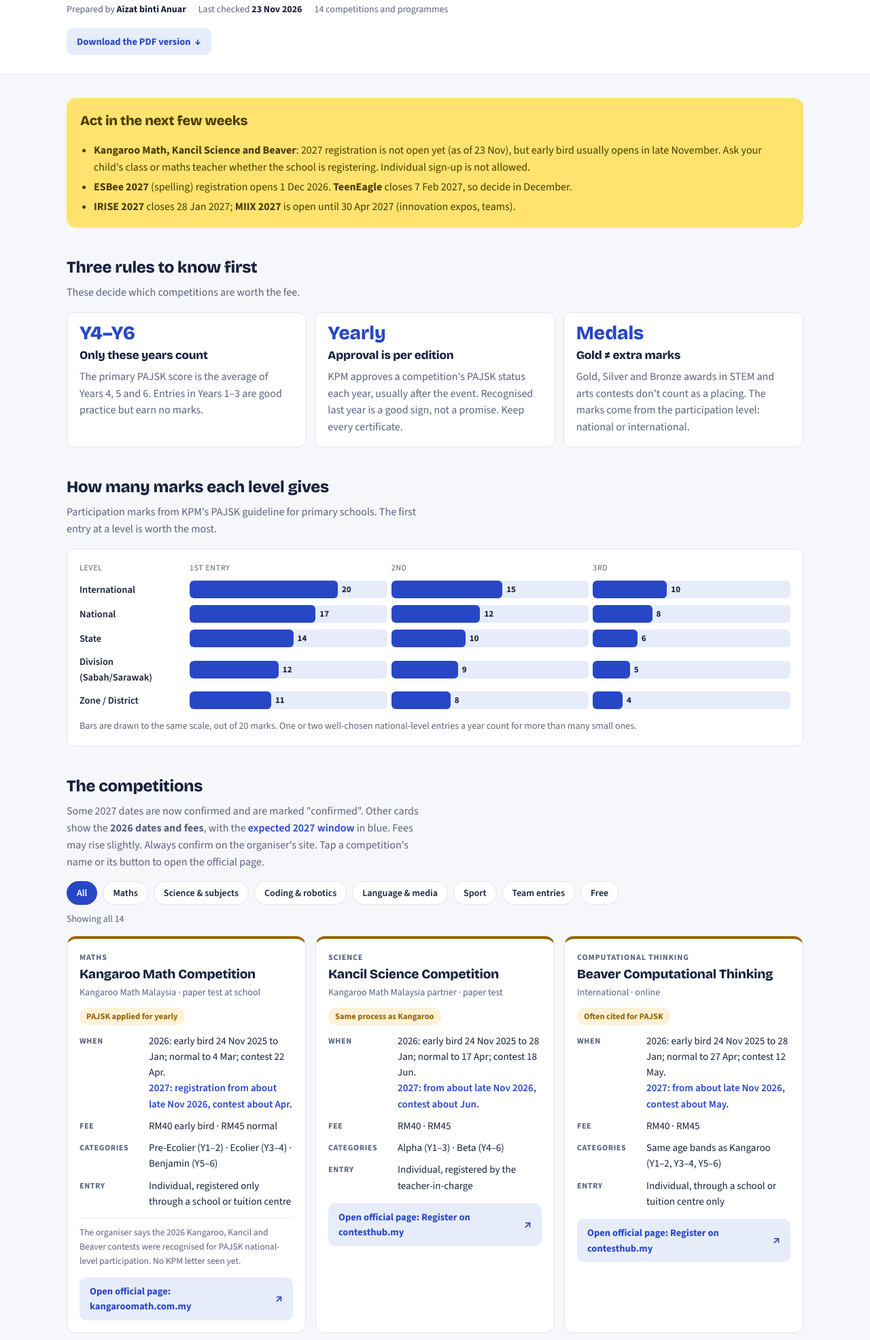
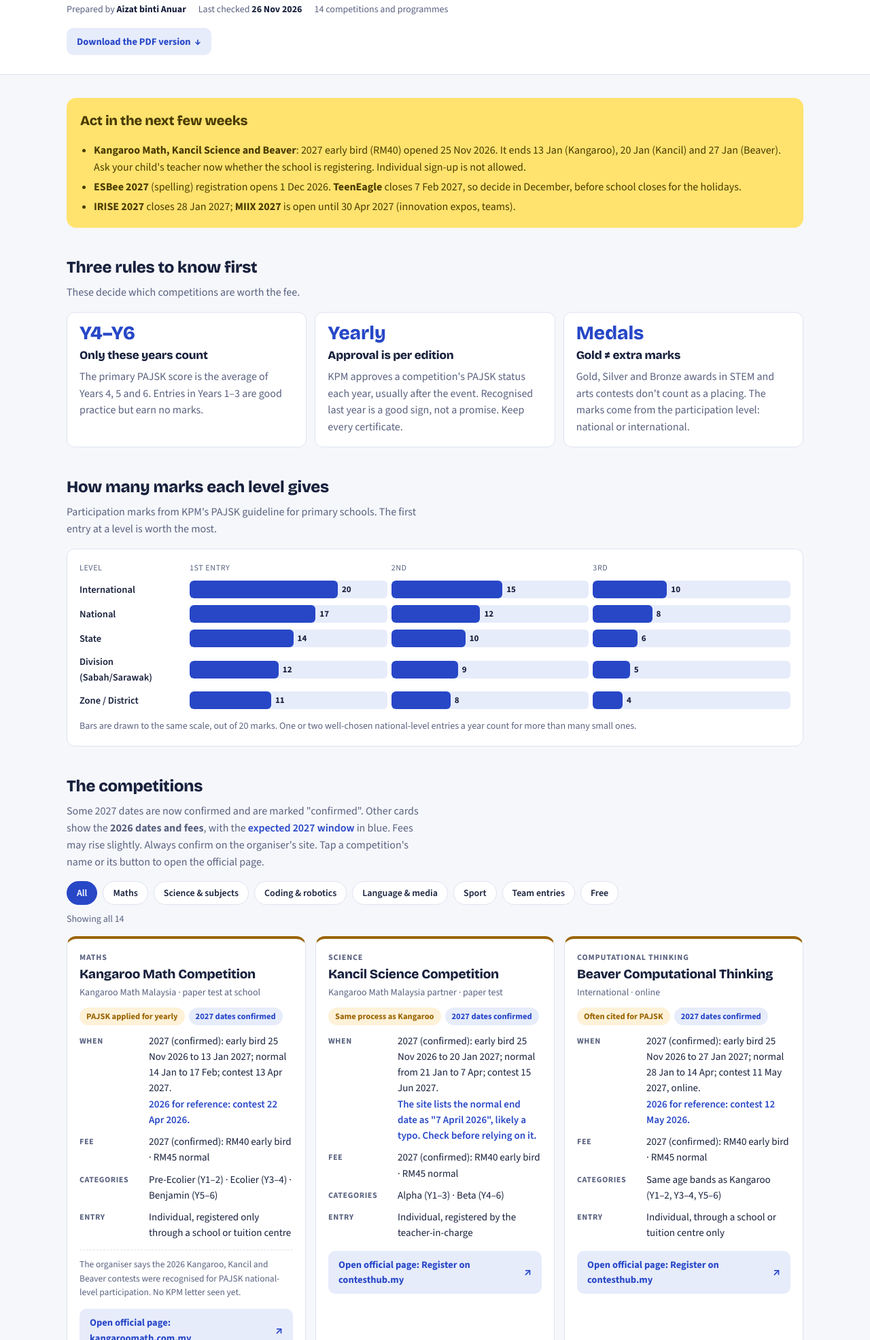
Before and after one commit to aizatbtanuar-12/pajskcompetition, a plain HTML site: page index.html in a window 1280 px wide. Shown: the part 267-2238 px from the top of the page at 68% size. Drawn offline with nearby package versions, Linux system fonts and the light colour scheme.

Commit message:
Kangaroo, Kancil and Beaver 2027 dates and fees confirmed; act box and planner updated
Co-Authored-By: Claude Opus 5.5 <noreply@anthropic.com>

```diff
--- a/index.html
+++ b/index.html
@@ -138,7 +138,7 @@ footer .copy{font-family:var(--display);font-weight:800;font-size:16px;color:var
   <div class="kicker">A guide for parents · Year 4 to Year 6</div>
   <h1>Competitions that count for <mark>PAJSK</mark> in 2027</h1>
   <p class="lede">The primary-school competitions that have earned PAJSK co-curricular marks before. For each one: when to register, what it costs, the categories, and how many pupils a team needs.</p>
-  <div class="meta"><span>Prepared by <b>Aizat binti Anuar</b></span><span>Last checked <b class="num">23 Nov 2026</b></span><span>14 competitions and programmes</span></div>
+  <div class="meta"><span>Prepared by <b>Aizat binti Anuar</b></span><span>Last checked <b class="num">26 Nov 2026</b></span><span>14 competitions and programmes</span></div>
   <div><a class="go" href="PAJSK-Competitions-2027.pdf" download>Download the PDF version <span aria-hidden="true">↓</span></a></div>
 </div>
 </header>
@@ -149,8 +149,8 @@ footer .copy{font-family:var(--display);font-weight:800;font-size:16px;color:var
   <div class="act">
     <h2 id="act">Act in the next few weeks</h2>
     <ul>
-      <li><b>Kangaroo Math, Kancil Science and Beaver</b>: 2027 registration is not open yet (as of 23 Nov), but early bird usually opens in late November. Ask your child's class or maths teacher whether the school is registering. Individual sign-up is not allowed.</li>
-      <li><b>ESBee 2027</b> (spelling) registration opens 1 Dec 2026. <b>TeenEagle</b> closes 7 Feb 2027, so decide in December.</li>
+      <li><b>Kangaroo Math, Kancil Science and Beaver</b>: 2027 early bird (RM40) opened 25 Nov 2026. It ends 13 Jan (Kangaroo), 20 Jan (Kancil) and 27 Jan (Beaver). Ask your child's teacher now whether the school is registering. Individual sign-up is not allowed.</li>
+      <li><b>ESBee 2027</b> (spelling) registration opens 1 Dec 2026. <b>TeenEagle</b> closes 7 Feb 2027, so decide in December, before school closes for the holidays.</li>
       <li><b>IRISE 2027</b> closes 28 Jan 2027; <b>MIIX 2027</b> is open until 30 Apr 2027 (innovation expos, teams).</li>
     </ul>
   </div>
@@ -200,10 +200,10 @@ footer .copy{font-family:var(--display);font-weight:800;font-size:16px;color:var
 
   <article class="card" data-c="math" data-status="wait">
     <div class="chead"><div class="subj">Maths</div><h3><a class="title" href="https://www.kangaroomath.com.my/" target="_blank" rel="noopener">Kangaroo Math Competition</a></h3><div class="org">Kangaroo Math Malaysia · paper test at school</div></div>
-    <div class="chips"><span class="chip wait">PAJSK applied for yearly</span></div>
+    <div class="chips"><span class="chip wait">PAJSK applied for yearly</span><span class="chip info">2027 dates confirmed</span></div>
     <dl>
-      <div><dt>When</dt><dd>2026: early bird 24 Nov 2025 to Jan; normal to 4 Mar; contest 22 Apr.<span class="y27">2027: registration from about late Nov 2026, contest about Apr.</span></dd></div>
-      <div><dt>Fee</dt><dd class="num">RM40 early bird · RM45 normal</dd></div>
+      <div><dt>When</dt><dd>2027 (confirmed): early bird 25 Nov 2026 to 13 Jan 2027; normal 14 Jan to 17 Feb; contest 13 Apr 2027.<span class="y27">2026 for reference: contest 22 Apr 2026.</span></dd></div>
+      <div><dt>Fee</dt><dd class="num">2027 (confirmed): RM40 early bird · RM45 normal</dd></div>
       <div><dt>Categories</dt><dd>Pre-Ecolier (Y1–2) · Ecolier (Y3–4) · Benjamin (Y5–6)</dd></div>
       <div><dt>Entry</dt><dd>Individual, registered only through a school or tuition centre</dd></div>
     </dl>
@@ -213,10 +213,10 @@ footer .copy{font-family:var(--display);font-weight:800;font-size:16px;color:var
 
   <article class="card" data-c="sci" data-status="wait">
     <div class="chead"><div class="subj">Science</div><h3><a class="title" href="https://contesthub.my/" target="_blank" rel="noopener">Kancil Science Competition</a></h3><div class="org">Kangaroo Math Malaysia partner · paper test</div></div>
-    <div class="chips"><span class="chip wait">Same process as Kangaroo</span></div>
+    <div class="chips"><span class="chip wait">Same process as Kangaroo</span><span class="chip info">2027 dates confirmed</span></div>
     <dl>
-      <div><dt>When</dt><dd>2026: early bird 24 Nov 2025 to 28 Jan; normal to 17 Apr; contest 18 Jun.<span class="y27">2027: from about late Nov 2026, contest about Jun.</span></dd></div>
-      <div><dt>Fee</dt><dd class="num">RM40 · RM45</dd></div>
+      <div><dt>When</dt><dd>2027 (confirmed): early bird 25 Nov 2026 to 20 Jan 2027; normal from 21 Jan to 7 Apr; contest 15 Jun 2027.<span class="y27">The site lists the normal end date as "7 April 2026", likely a typo. Check before relying on it.</span></dd></div>
+      <div><dt>Fee</dt><dd class="num">2027 (confirmed): RM40 early bird · RM45 normal</dd></div>
       <div><dt>Categories</dt><dd>Alpha (Y1–3) · Beta (Y4–6)</dd></div>
       <div><dt>Entry</dt><dd>Individual, registered by the teacher-in-charge</dd></div>
     </dl>
@@ -225,10 +225,10 @@ footer .copy{font-family:var(--display);font-weight:800;font-size:16px;color:var
 
   <article class="card" data-c="tech" data-status="wait">
     <div class="chead"><div class="subj">Computational thinking</div><h3><a class="title" href="https://contesthub.my/" target="_blank" rel="noopener">Beaver Computational Thinking</a></h3><div class="org">International · online</div></div>
-    <div class="chips"><span class="chip wait">Often cited for PAJSK</span></div>
+    <div class="chips"><span class="chip wait">Often cited for PAJSK</span><span class="chip info">2027 dates confirmed</span></div>
     <dl>
-      <div><dt>When</dt><dd>2026: early bird 24 Nov 2025 to 28 Jan; normal to 27 Apr; contest 12 May.<span class="y27">2027: from about late Nov 2026, contest about May.</span></dd></div>
-      <div><dt>Fee</dt><dd class="num">RM40 · RM45</dd></div>
+      <div><dt>When</dt><dd>2027 (confirmed): early bird 25 Nov 2026 to 27 Jan 2027; normal 28 Jan to 14 Apr; contest 11 May 2027, online.<span class="y27">2026 for reference: contest 12 May 2026.</span></dd></div>
+      <div><dt>Fee</dt><dd class="num">2027 (confirmed): RM40 early bird · RM45 normal</dd></div>
       <div><dt>Categories</dt><dd>Same age bands as Kangaroo (Y1–2, Y3–4, Y5–6)</dd></div>
       <div><dt>Entry</dt><dd>Individual, through a school or tuition centre only</dd></div>
     </dl>
@@ -379,9 +379,9 @@ footer .copy{font-family:var(--display);font-weight:800;font-size:16px;color:var
   <h2 id="cal">A 2027 planner</h2>
   <p class="sec-sub">Confirmed 2027 dates where published; the rest are expected, based on how each competition ran in 2026. School reopens on 4 Jan 2027.</p>
   <div class="cal">
-    <div class="mon"><h3>Nov–Dec 2026</h3><ul><li>Kangaroo, Kancil, Beaver early bird (expected)</li><li>ESBee registration opens 1 Dec</li><li>MIIX and IRISE open</li></ul></div>
-    <div class="mon"><h3>Jan–Mar 2027</h3><ul><li>IRISE closes 28 Jan</li><li>TeenEagle 19–21 Feb (register by 7 Feb)</li><li>SRMC registration (Feb–Apr)</li><li>Kangaroo registration closes early Mar</li><li>Hippo registration closes 19 Mar</li></ul></div>
-    <div class="mon"><h3>Apr–Jun 2027</h3><ul><li>Hippo 2–4 Apr; Kangaroo Math (Apr)</li><li>ESBee 30 Apr–2 May; MIIX closes 30 Apr; SIL 15 May</li><li>IMONST early bird ends 1 May</li><li>Beaver (May), Kancil (Jun)</li><li>Explorer series early bird</li><li>Mid-year break about 22 May – 6 Jun</li></ul></div>
+    <div class="mon"><h3>Nov–Dec 2026</h3><ul><li>Kangaroo, Kancil, Beaver early bird opened 25 Nov</li><li>ESBee registration opens 1 Dec</li><li>MIIX and IRISE open</li></ul></div>
+    <div class="mon"><h3>Jan–Mar 2027</h3><ul><li>Early bird ends: Kangaroo 13 Jan, Kancil 20 Jan, Beaver 27 Jan</li><li>IRISE closes 28 Jan</li><li>TeenEagle 19–21 Feb (register by 7 Feb)</li><li>SRMC registration (Feb–Apr)</li><li>Kangaroo registration closes 17 Feb</li><li>Hippo registration closes 19 Mar</li></ul></div>
+    <div class="mon"><h3>Apr–Jun 2027</h3><ul><li>Hippo 2–4 Apr; Kancil closes 7 Apr; Kangaroo Math 13 Apr; Beaver closes 14 Apr</li><li>ESBee 30 Apr–2 May; MIIX closes 30 Apr; SIL 15 May</li><li>IMONST early bird ends 1 May</li><li>Beaver 11 May, Kancil 15 Jun</li><li>Explorer series early bird</li><li>Mid-year break about 22 May – 6 Jun</li></ul></div>
     <div class="mon"><h3>Jul–Sep 2027</h3><ul><li>NRC and language contests: state rounds</li><li>Coolest Projects submissions</li><li>IMONST registration closes 5 Jul; test 6 &amp; 8 Aug</li></ul></div>
     <div class="mon"><h3>Oct–Dec 2027</h3><ul><li>Explorer series contests (Oct)</li><li>Kidslympic Games (Oct)</li><li>NRC national (Nov)</li><li>PAJSK records close at year end</li></ul></div>
   </div>
@@ -393,7 +393,7 @@ footer .copy{font-family:var(--display);font-weight:800;font-size:16px;color:var
     <li><a href="https://www.moe.gov.my/storage/files/shares/pentaksiran-berasaskan-sekolah/Garis%20Panduan%20Pentaksiran%20Aktiviti%20Jasmani,%20Sukan%20dan%20Kokurikulum%20Sekolah%20Rendah%20(PAJSK%20-%20SR).pdf">KPM: Garis Panduan PAJSK Sekolah Rendah</a></li>
     <li><a href="https://anyflip.com/mcde/cjau/basic">Garis Panduan PAJSK SR: participation marks</a></li>
     <li><a href="https://ecentral.my/pajsk-online/">eCentral: PAJSK Online</a></li>
-    <li><a href="https://contesthub.my/">ContestHub: Kangaroo, Kancil, Beaver, Explorer</a></li>
+    <li><a href="https://contesthub.my/">ContestHub: Kangaroo, Kancil, Beaver 2027 dates and fees; Explorer</a></li>
     <li><a href="https://www.kangaroomath.com.my/faqs/">Kangaroo Math Malaysia FAQ</a></li>
     <li><a href="https://imo-malaysia.org/imonst1/">IMO Malaysia: IMONST 1</a></li>
     <li><a href="https://contesthub.my/register">ContestHub: IMONST 1 2027 dates and fees</a></li>
```
Also changed, not shown: 1 other file.
